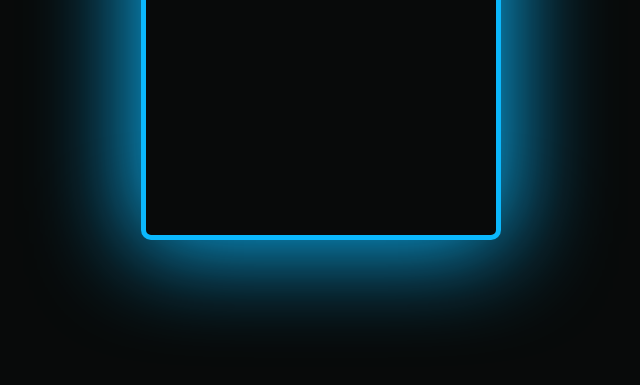
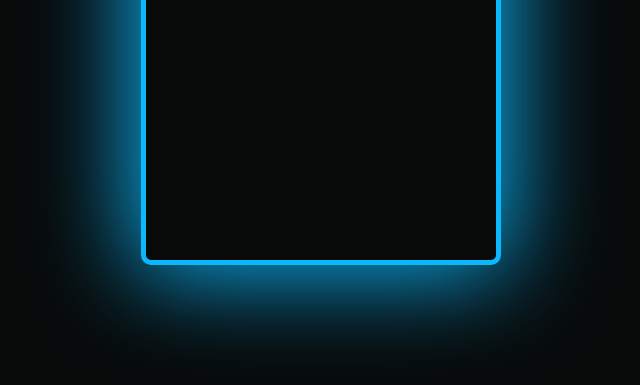
Before and after one commit to HRIDAY-SHINDE/DEVSOC-Module-2, a plain HTML site: page index.html in a window 1280 px wide. Shown: the part 415-800 px from the top of the page, without its empty margins (319-959 px from the left). Drawn offline with Linux system fonts and the light colour scheme.

Commit message:
Update style.css

```diff
--- a/style.css
+++ b/style.css
@@ -1,6 +1,7 @@
 body {
     display: flex;
     flex-direction: column;
+    /* align-items: center; */
     background-color: #080a0a;
     margin: 0;
     font-family: Arial, sans-serif;
@@ -17,7 +18,7 @@ body {
     left: 50%;
     transform: translate(-50%, -50%);
     width: 350px;
-    height: 500px;
+    height: 550px;
     background-color: #080a0a
 }
 
```
